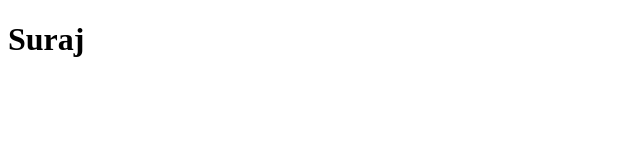
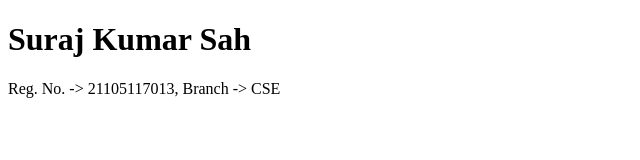
Before and after one commit to suraj8084/Learning-Git, a plain HTML site: page index.html in a window 1280 px wide. Shown: the whole page, without its empty margins (0-640 px from the left). Drawn offline with Linux system fonts and the light colour scheme.

Commit message:
My Information added

```diff
--- a/index.html
+++ b/index.html
@@ -7,6 +7,7 @@
     <title>Document</title>
 </head>
 <body>
-    <h1>Suraj</h1>
+    <h1>Suraj Kumar Sah</h1>
+    <p>Reg. No. -> 21105117013, Branch -> CSE</p>
 </body>
 </html>
```
